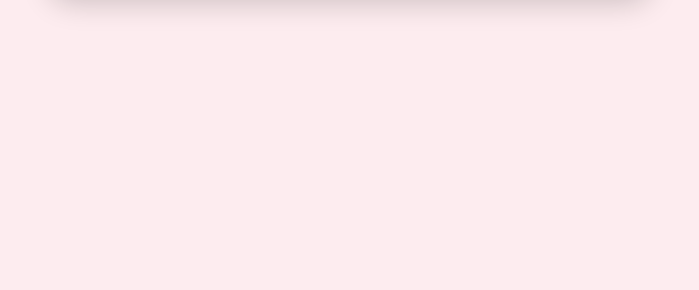
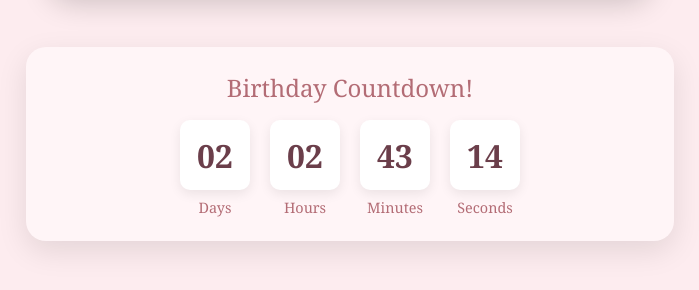
Before and after one commit to CheungLeeLee/Natalie-s-Romantic-Birthday-Invitation, a plain HTML site: page index.html in a window 1280 px wide. Shown: the part 508-798 px from the top of the page, without its empty margins (290-989 px from the left). Drawn offline with Linux system fonts and the light colour scheme.

Commit message:
added countdown

```diff
--- a/index.html
+++ b/index.html
@@ -93,6 +93,57 @@
         margin-top: 0.5rem;
       }
 
+      /* Countdown Timer Styles */
+      .countdown-container {
+        max-width: 600px;
+        margin: 30px auto 0;
+        background-color: #fff5f7;
+        padding: 1.5rem;
+        border-radius: 20px;
+        box-shadow: 0 10px 30px rgba(0, 0, 0, 0.1);
+        text-align: center;
+        opacity: 0;
+        animation: fadeIn 1.5s 0.5s forwards;
+      }
+
+      .countdown-title {
+        color: #b36c75;
+        margin-bottom: 1rem;
+        font-size: 1.5rem;
+      }
+
+      .countdown-timer {
+        display: flex;
+        justify-content: center;
+        gap: 20px;
+      }
+
+      .countdown-box {
+        display: flex;
+        flex-direction: column;
+        align-items: center;
+      }
+
+      .countdown-value {
+        font-size: 2rem;
+        font-weight: bold;
+        color: #6b3e4a;
+        background-color: white;
+        width: 70px;
+        height: 70px;
+        border-radius: 10px;
+        display: flex;
+        align-items: center;
+        justify-content: center;
+        box-shadow: 0 4px 12px rgba(0, 0, 0, 0.08);
+      }
+
+      .countdown-label {
+        margin-top: 8px;
+        color: #b36c75;
+        font-size: 0.9rem;
+      }
+
       @keyframes fadeIn {
         to {
           opacity: 1;
@@ -109,6 +160,23 @@
           transform: translateY(0);
         }
       }
+
+      /* Mobile responsiveness */
+      @media (max-width: 500px) {
+        .countdown-timer {
+          gap: 10px;
+        }
+
+        .countdown-value {
+          width: 60px;
+          height: 60px;
+          font-size: 1.5rem;
+        }
+
+        .countdown-label {
+          font-size: 0.8rem;
+        }
+      }
     </style>
   </head>
   <body>
@@ -120,6 +188,29 @@
       <div class="button-container">
         <a href="#" onclick="event.preventDefault(); showSchedule()">Yes</a>
         <a href="#" onclick="event.preventDefault(); showNoMessage()">No</a>
+      </div>
+    </div>
+
+    <!-- Countdown Timer Section -->
+    <div class="countdown-container">
+      <div class="countdown-title">Birthday Countdown!</div>
+      <div class="countdown-timer">
+        <div class="countdown-box">
+          <div class="countdown-value" id="days">00</div>
+          <div class="countdown-label">Days</div>
+        </div>
+        <div class="countdown-box">
+          <div class="countdown-value" id="hours">00</div>
+          <div class="countdown-label">Hours</div>
+        </div>
+        <div class="countdown-box">
+          <div class="countdown-value" id="minutes">00</div>
+          <div class="countdown-label">Minutes</div>
+        </div>
+        <div class="countdown-box">
+          <div class="countdown-value" id="seconds">00</div>
+          <div class="countdown-label">Seconds</div>
+        </div>
       </div>
     </div>
 
@@ -135,7 +226,7 @@
           something a little artistic 🎨
         </li>
         <li>
-          <strong>4:00 PM:</strong> A thrilling detour — you’ll need your
+          <strong>4:00 PM:</strong> A thrilling detour — you'll need your
           sharpest instincts for this one 🔍
         </li>
         <li>
@@ -157,11 +248,53 @@
       <h2>Oops...</h2>
       <p>
         Looks like you accidentally clicked the wrong button.<br /><br />
-        Go on... try again. I’ll pretend I didn’t see it 😉
+        Go on... try again. I'll pretend I didn't see it 😉
       </p>
     </div>
 
     <script>
+      // Set the date we're counting down to (Change this to Natalie's actual birthday)
+      // Format: Year, Month (0-11), Day, Hour, Minute, Second
+      const birthdayDate = new Date(2025, 4, 10, 0, 0, 0).getTime();
+
+      // Update the countdown every 1 second
+      const countdownTimer = setInterval(function () {
+        // Get today's date and time
+        const now = new Date().getTime();
+
+        // Find the distance between now and the birthday date
+        const distance = birthdayDate - now;
+
+        // Time calculations for days, hours, minutes and seconds
+        const days = Math.floor(distance / (1000 * 60 * 60 * 24));
+        const hours = Math.floor(
+          (distance % (1000 * 60 * 60 * 24)) / (1000 * 60 * 60)
+        );
+        const minutes = Math.floor((distance % (1000 * 60 * 60)) / (1000 * 60));
+        const seconds = Math.floor((distance % (1000 * 60)) / 1000);
+
+        // Display the results
+        document.getElementById("days").innerHTML =
+          days < 10 ? "0" + days : days;
+        document.getElementById("hours").innerHTML =
+          hours < 10 ? "0" + hours : hours;
+        document.getElementById("minutes").innerHTML =
+          minutes < 10 ? "0" + minutes : minutes;
+        document.getElementById("seconds").innerHTML =
+          seconds < 10 ? "0" + seconds : seconds;
+
+        // If the countdown is finished, display a message
+        if (distance < 0) {
+          clearInterval(countdownTimer);
+          document.querySelector(".countdown-title").innerHTML =
+            "Today is the day! 🎉";
+          document.getElementById("days").innerHTML = "00";
+          document.getElementById("hours").innerHTML = "00";
+          document.getElementById("minutes").innerHTML = "00";
+          document.getElementById("seconds").innerHTML = "00";
+        }
+      }, 1000);
+
       function showSchedule() {
         document.getElementById("schedule").style.display = "block";
         document.getElementById("no-message").style.display = "none";
```
